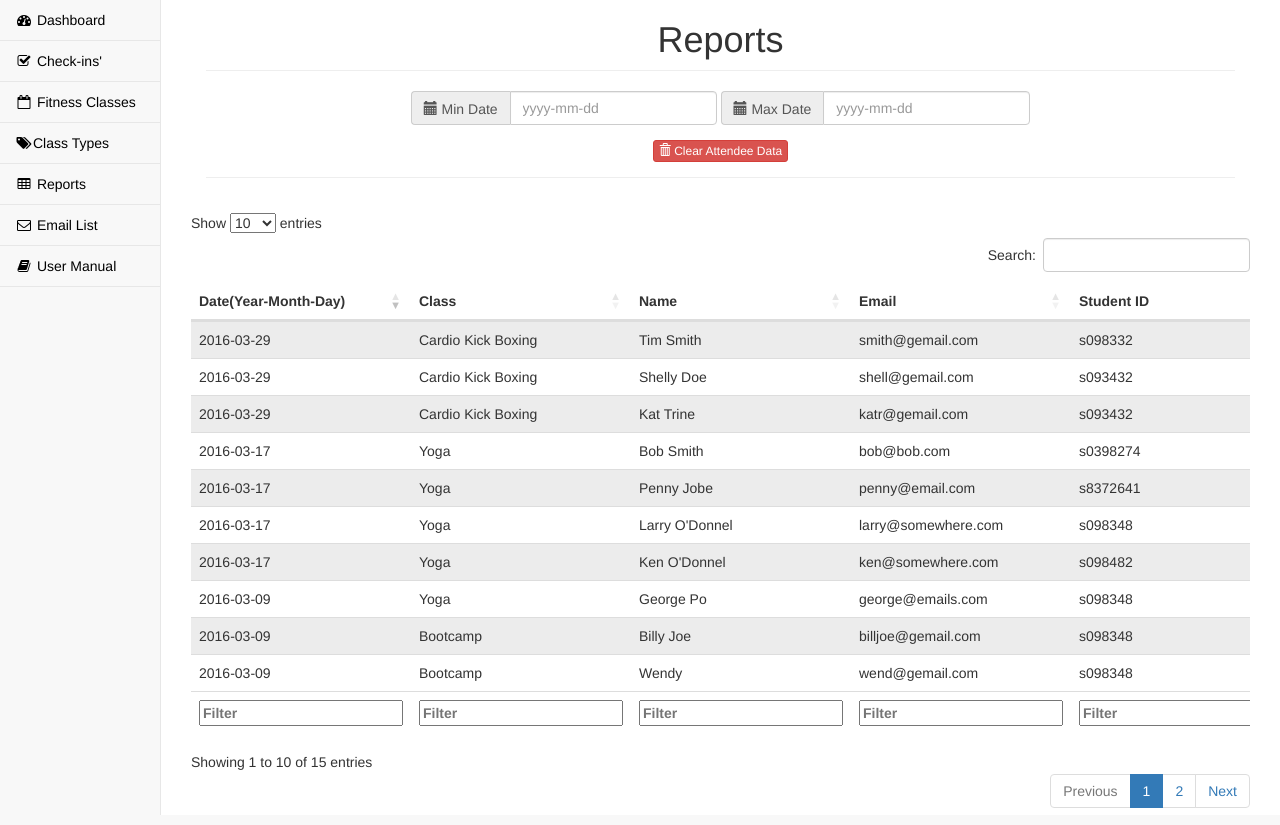
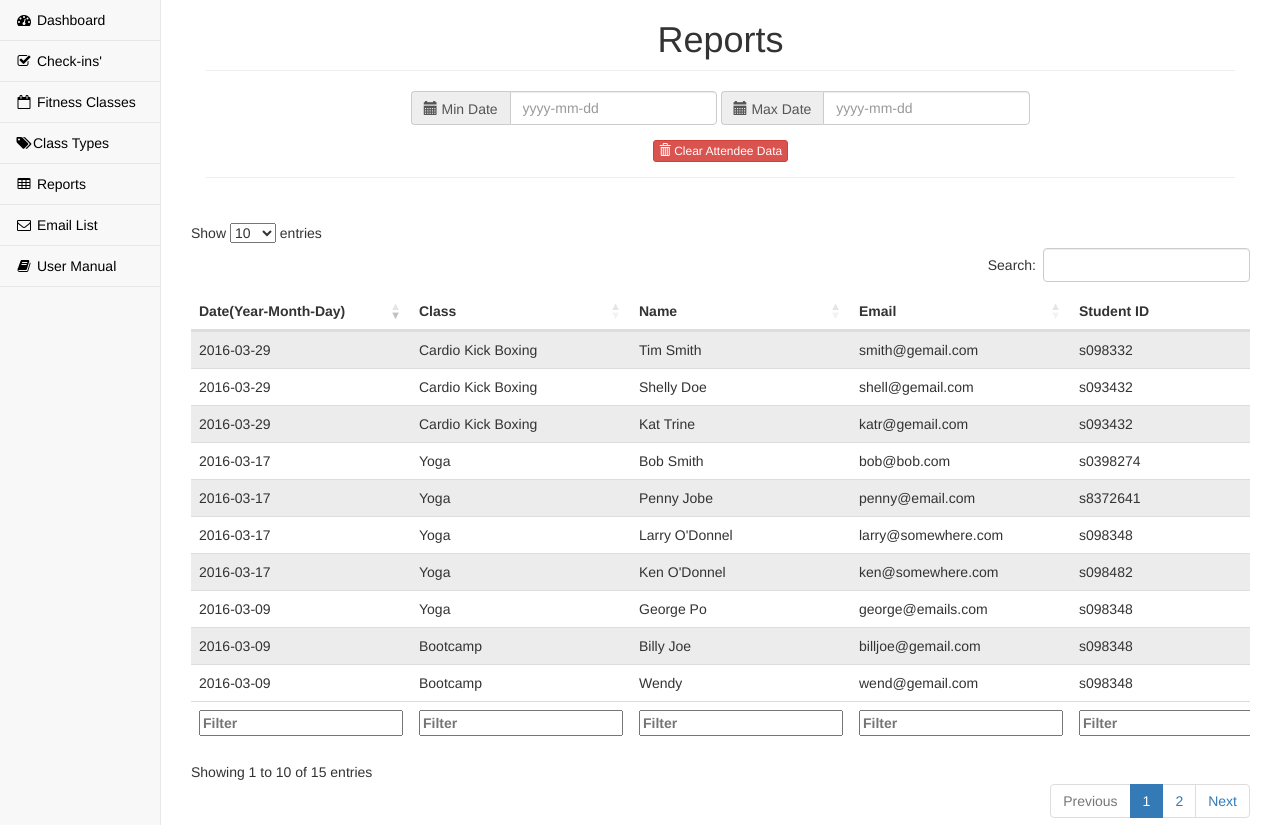
Before and after one commit to malone5/hawk_fitness, a CodeIgniter app: page /database/manage/reports in a window 1280 px wide. Shown: the part 51-876 px from the top of the page. Run offline with CodeIgniter, Linux system fonts and the light colour scheme; a user stored in the database is signed in; data comes from the database, SQL or seed files in the repository; some libraries are stand-ins or nearby versions.

Commit message:
add styling to reports view

```diff
--- a/application/views/manage/reports.php
+++ b/application/views/manage/reports.php
@@ -57,7 +57,7 @@
 <hr>
 
 
-<div class="row">
+<div class="report-container row">
 <div class="table-responsive">
 <table id="myTable" class="table table-striped display" cellspacing="0" width="100%" >
   <thead>
--- a/assets/admin/css/admin.css
+++ b/assets/admin/css/admin.css
@@ -56,6 +56,15 @@ hr{
 }
 .btn-class-type:hover,.btn-class-type:focus{
   color:white;
+}
+#myTable_wrapper{
+  margin-top:10px;
+}
+button.dt-button, div.dt-button, a.dt-button{
+  background-color:#E0E0E0 !important;
+  background-image:none !important;
+  border-radius:0 !important;
+  border: 1px solid #B1B1B1 !important;
 }
 /*fix for user account dropdown not showing in mobile view*/
 @media (max-width:767px){
```
